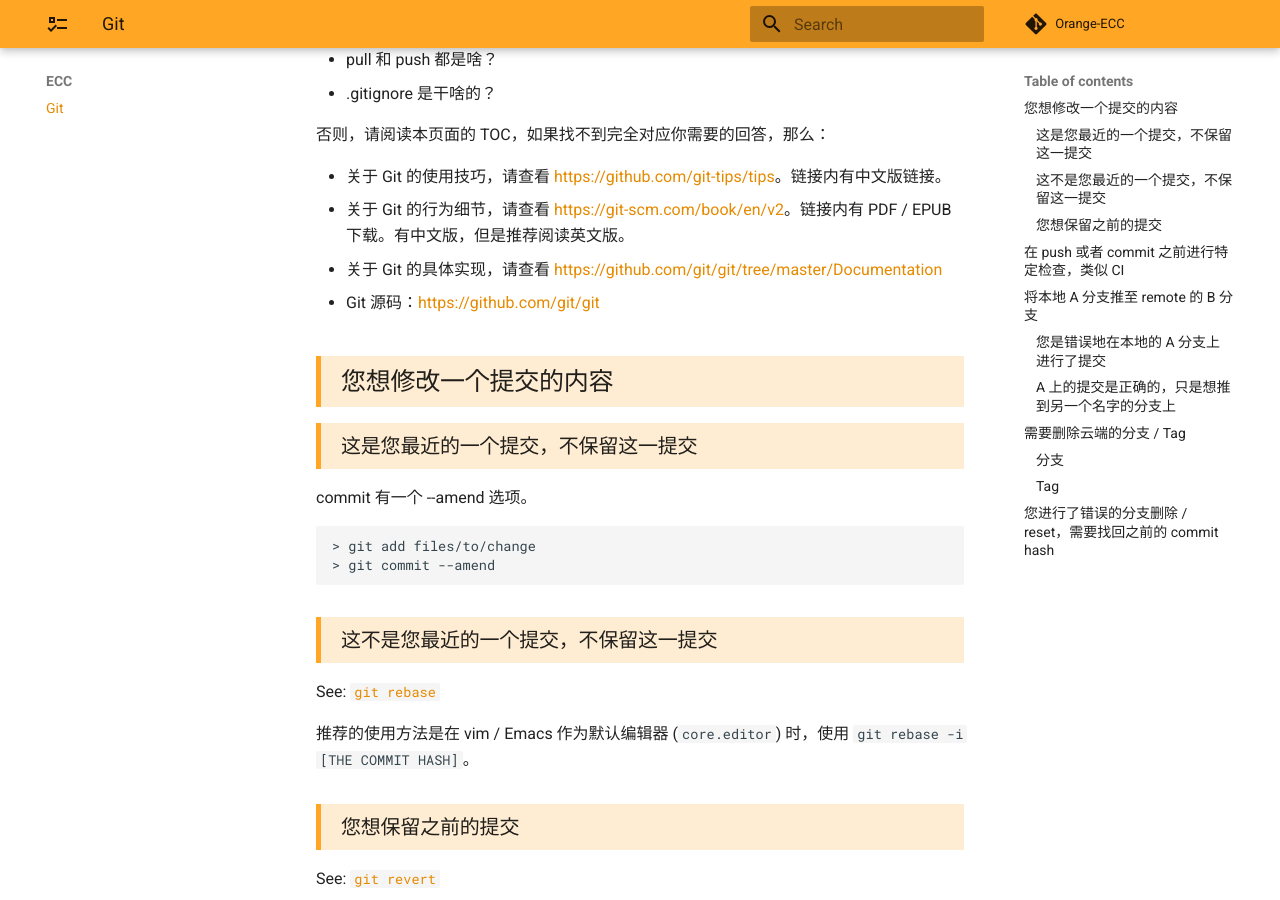
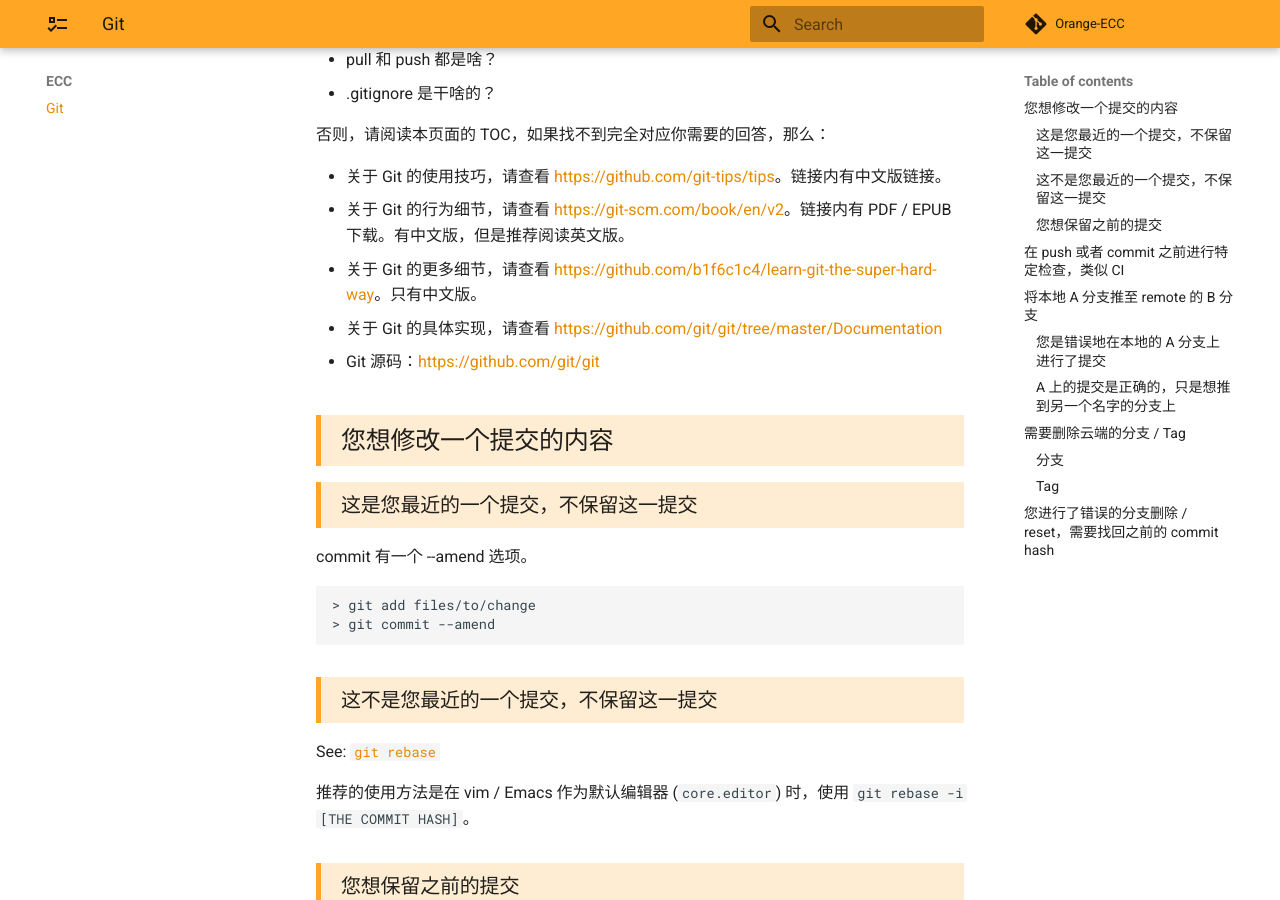
Before and after one commit to thu-cs-lab/Orange-ECC, an MkDocs documentation site: the page built from docs/ecc/git.md, in a window 1280 px wide and 900 px high, scrolled down 307 px. Built offline with MkDocs 1.6.1 and Material for MkDocs 9.7.7, drawn with Linux system fonts in a browser that asks for light colours; comment, search, counter and statistics services are not loaded.

Commit message:
Update git.md

```diff
--- a/docs/ecc/git.md
+++ b/docs/ecc/git.md
@@ -10,6 +10,7 @@
 
 - 关于 Git 的使用技巧，请查看 <https://github.com/git-tips/tips>。链接内有中文版链接。
 - 关于 Git 的行为细节，请查看 <https://git-scm.com/book/en/v2>。链接内有 PDF / EPUB 下载。有中文版，但是推荐阅读英文版。
+- 关于 Git 的更多细节，请查看 <https://github.com/b1f6c1c4/learn-git-the-super-hard-way>。只有中文版。
 - 关于 Git 的具体实现，请查看 <https://github.com/git/git/tree/master/Documentation>
 - Git 源码：<https://github.com/git/git>
 
```
